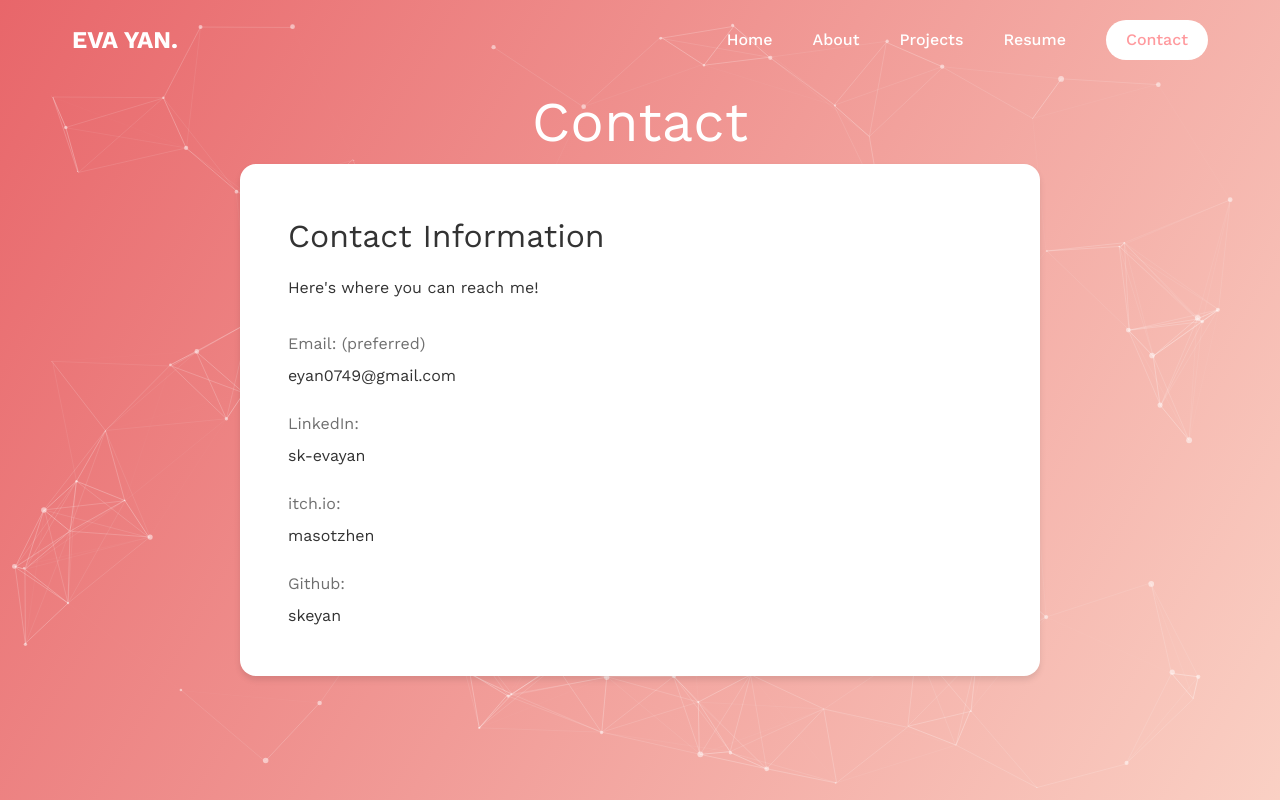
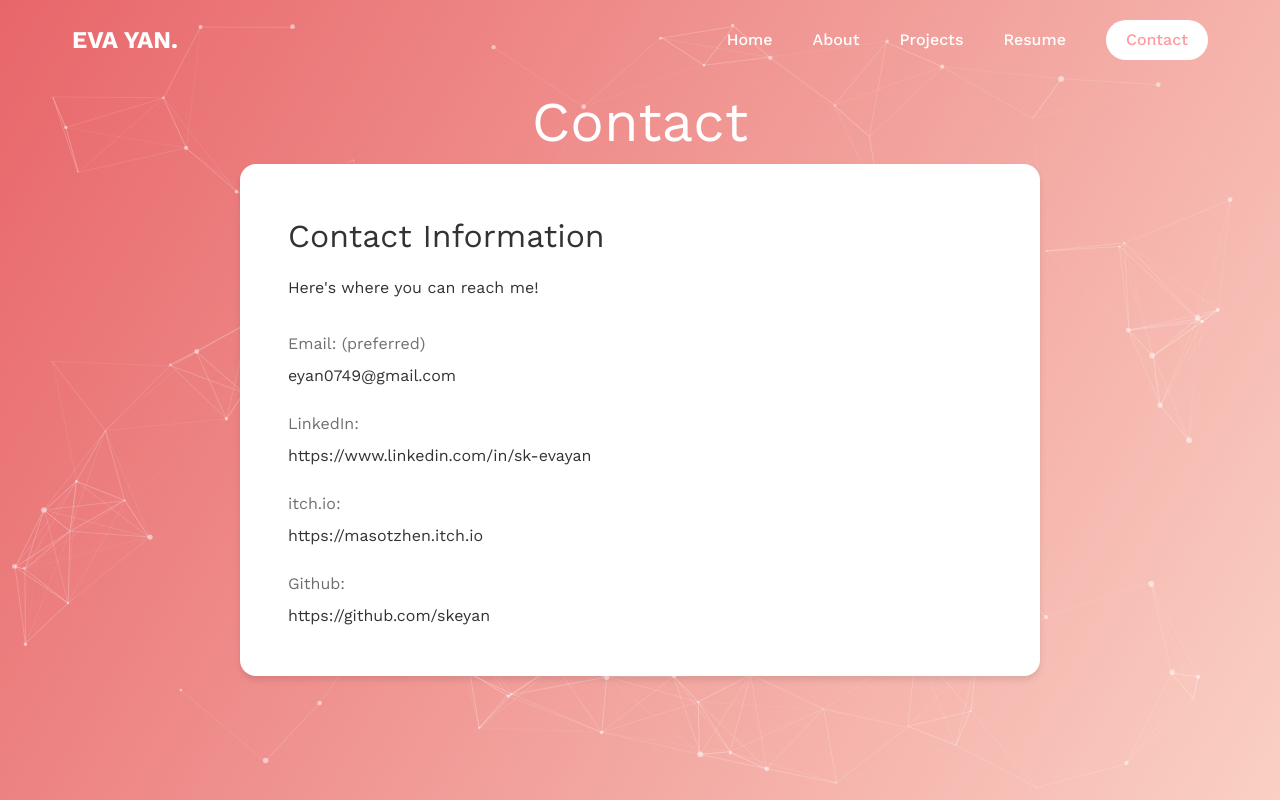
Before and after one commit to skeyan/dev-portfolio, a React (Vite) app: page /contact in a window 1280 px wide. Shown: the top 800 px of the page. Built offline with nearby package versions, Linux system fonts and the light colour scheme.

Commit message:
Update ContactPage.jsx

```diff
--- a/src/pages/ContactPage.jsx
+++ b/src/pages/ContactPage.jsx
@@ -11,9 +11,9 @@ const Contact = () => {
 
   const contacts = [
     { label: 'Email: (preferred)', value: 'eyan0749@gmail.com', href: 'mailto:eyan0749@gmail.com' },
-    { label: 'LinkedIn:', value: 'sk-evayan', href: 'https://www.linkedin.com/in/sk-evayan/' },
-    { label: 'itch.io:', value: 'masotzhen', href: 'https://masotzhen.itch.io/' },
-    { label: 'Github:', value: 'skeyan', href: 'https://github.com/skeyan' }
+    { label: 'LinkedIn:', value: 'https://www.linkedin.com/in/sk-evayan', href: 'https://www.linkedin.com/in/sk-evayan/' },
+    { label: 'itch.io:', value: 'https://masotzhen.itch.io', href: 'https://masotzhen.itch.io/' },
+    { label: 'Github:', value: 'https://github.com/skeyan', href: 'https://github.com/skeyan' }
   ];
 
   return (
```
